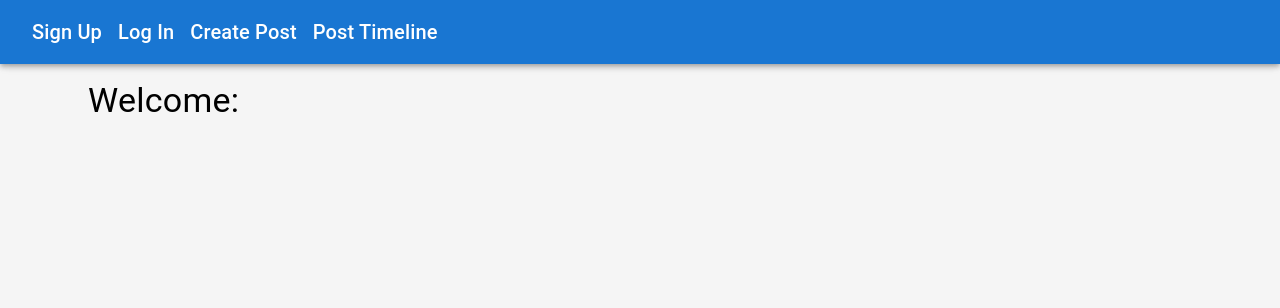
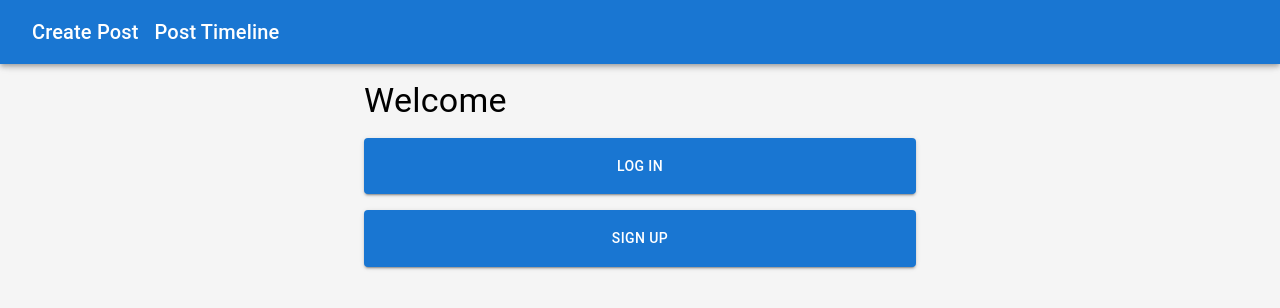
Before and after one commit to bensandison/web-apps-social-media, a React (Create React App) app in the folder client/: page /welcome in a window 1280 px wide. Shown: the top 308 px of the page. Built offline with nearby package versions, Linux system fonts and the light colour scheme.

Commit message:
filled welcome page

```diff
--- a/client/src/components/NavBar.js
+++ b/client/src/components/NavBar.js
@@ -7,8 +7,6 @@ function NavBar() {
 			<AppBar postition="static">
 				<Container maxWidth="xl">
 					<Toolbar disableGutters>
-						<NavBarElement to="/signup" text="Sign Up"></NavBarElement>
-						<NavBarElement to="/login" text="Log In"></NavBarElement>
 						<NavBarElement to="/createpost" text="Create Post"></NavBarElement>
 						<NavBarElement to="/timeline" text="Post Timeline"></NavBarElement>
 					</Toolbar>
--- a/client/src/pages/WelcomePage.js
+++ b/client/src/pages/WelcomePage.js
@@ -1,10 +1,17 @@
 import { Container, Stack, Typography, Button } from "@mui/material";
+import { Link } from "react-router-dom";
 
 export default function WelcomePage() {
 	return (
-		<Container>
+		<Container maxWidth="sm">
 			<Stack spacing={2}>
-				<Typography variant="h4">Welcome:</Typography>
+				<Typography variant="h4">Welcome</Typography>
+				<Button to="/login" component={Link} variant="contained" sx={{ p: 2 }}>
+					Log In
+				</Button>
+				<Button to="/signup" component={Link} variant="contained" sx={{ p: 2 }}>
+					Sign Up
+				</Button>
 			</Stack>
 		</Container>
 	);
```
